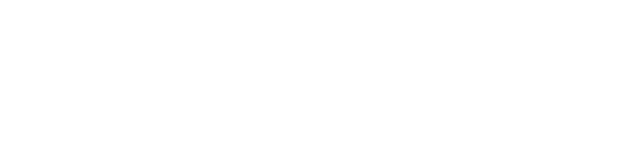
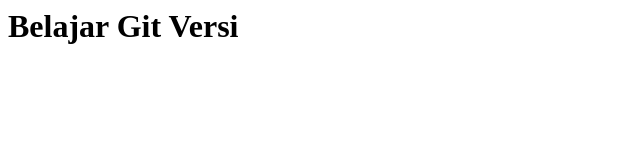
Before and after one commit to Kursdemy/cara-ssh-github-01, a plain HTML site: page index.html in a window 1280 px wide. Shown: the whole page, without its empty margins (0-640 px from the left). Drawn offline with Linux system fonts and the light colour scheme.

Commit message:
membuat h1

```diff
--- a/index.html
+++ b/index.html
@@ -3,6 +3,6 @@
         <title>Belajar Git Versi 2</title>
     </head>
     <body>
-
+        <h1>Belajar Git Versi</h1>
     </body>
 </html>
```
